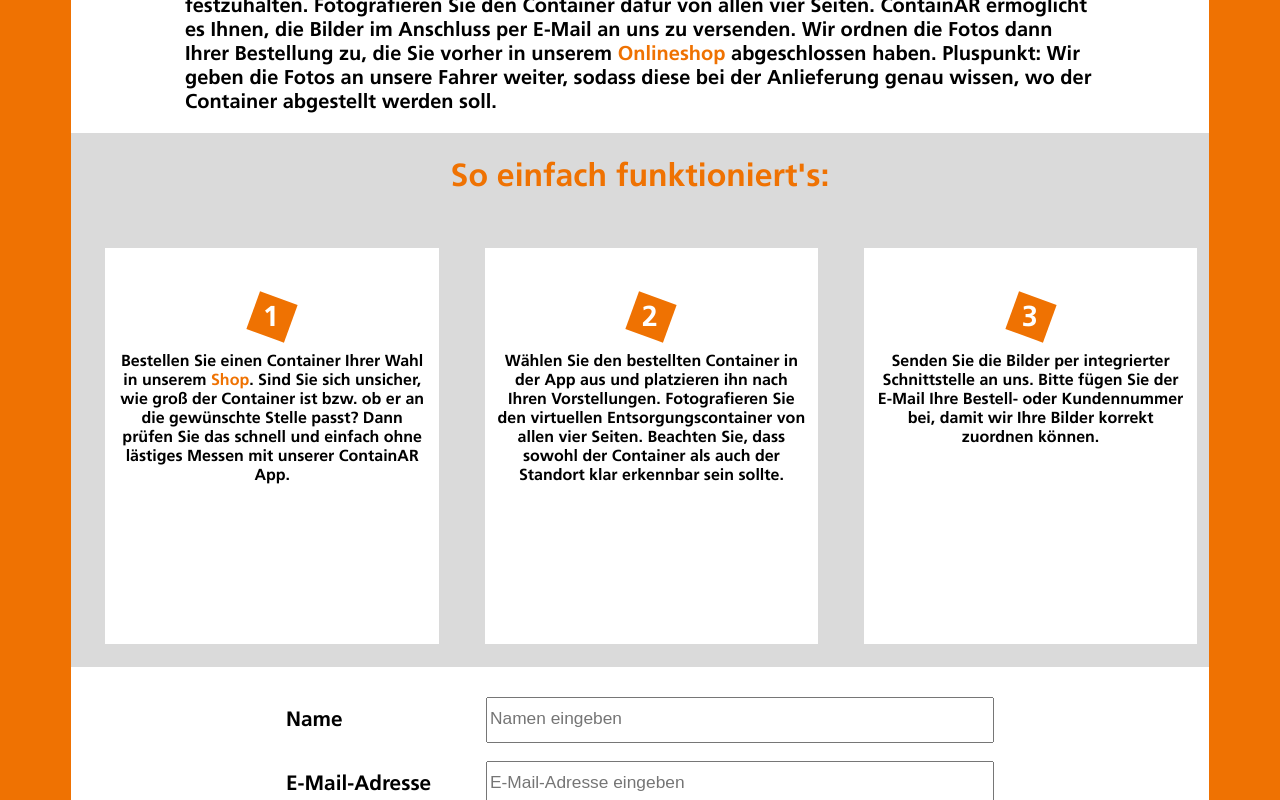
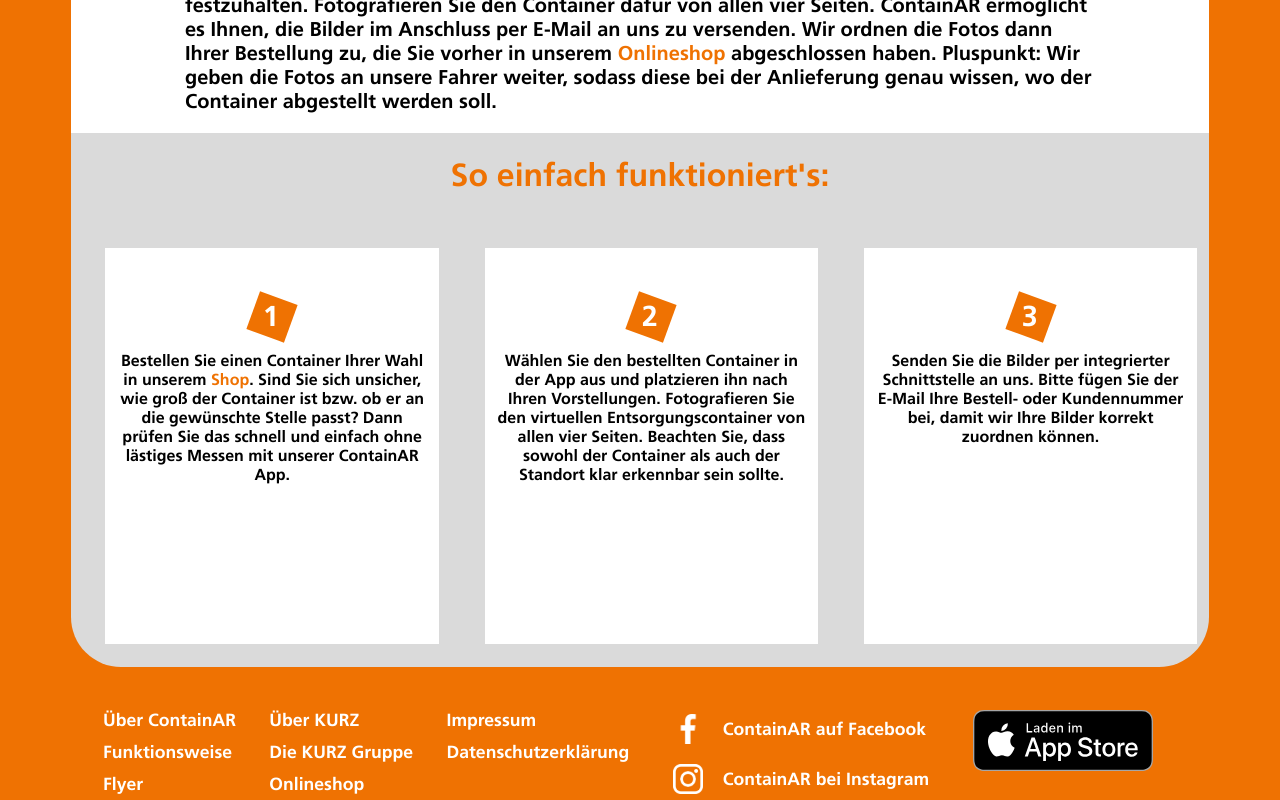
Before and after one commit to ContainAR/containar-website, a Vue app: page /contact in a window 1280 px wide. Shown: the part 2200-3000 px from the top of the page. Built offline with nearby package versions, Linux system fonts and the light colour scheme.

Commit message:
remove contact due to securtiy issues

```diff
--- a/src/components/Contact.vue
+++ b/src/components/Contact.vue
@@ -120,7 +120,7 @@
 
 section {
 
-    border-radius: 0px 0px 50px 50px;
+    /* border-radius: 0px 0px 50px 50px; */
     font-family: "Frutiger_65_Bold";
     font-size: 1.3em;
     background-color: white;
--- a/src/components/LandingPage.vue
+++ b/src/components/LandingPage.vue
@@ -48,7 +48,7 @@
     link_image="img_send-images"
   ></info-right>
   <Workflow></Workflow>
-  <Contact></Contact>
+  <!-- <Contact></Contact> -->
 
 </template>
 
@@ -59,7 +59,7 @@
 import InfoRight from "../components/LandingPage/InfoRight.vue";
 import InfoLeft from "../components/LandingPage/InfoLeft.vue";
 import Video from "../components/Video.vue";
-import Contact from "../components/Contact.vue"
+// import Contact from "../components/Contact.vue"
 
 export default {
   name: "App",
@@ -68,7 +68,7 @@
     InfoRight,
     InfoLeft,
     Video,
-    Contact
+    // Contact
 
   },
 };
--- a/src/components/Workflow.vue
+++ b/src/components/Workflow.vue
@@ -63,7 +63,7 @@
 section {
 
   background-color: rgb(218, 218, 218);
-  /* border-radius: 0px 0px 50px 50px; */
+  border-radius: 0px 0px 50px 50px;
 
 }
 
```
